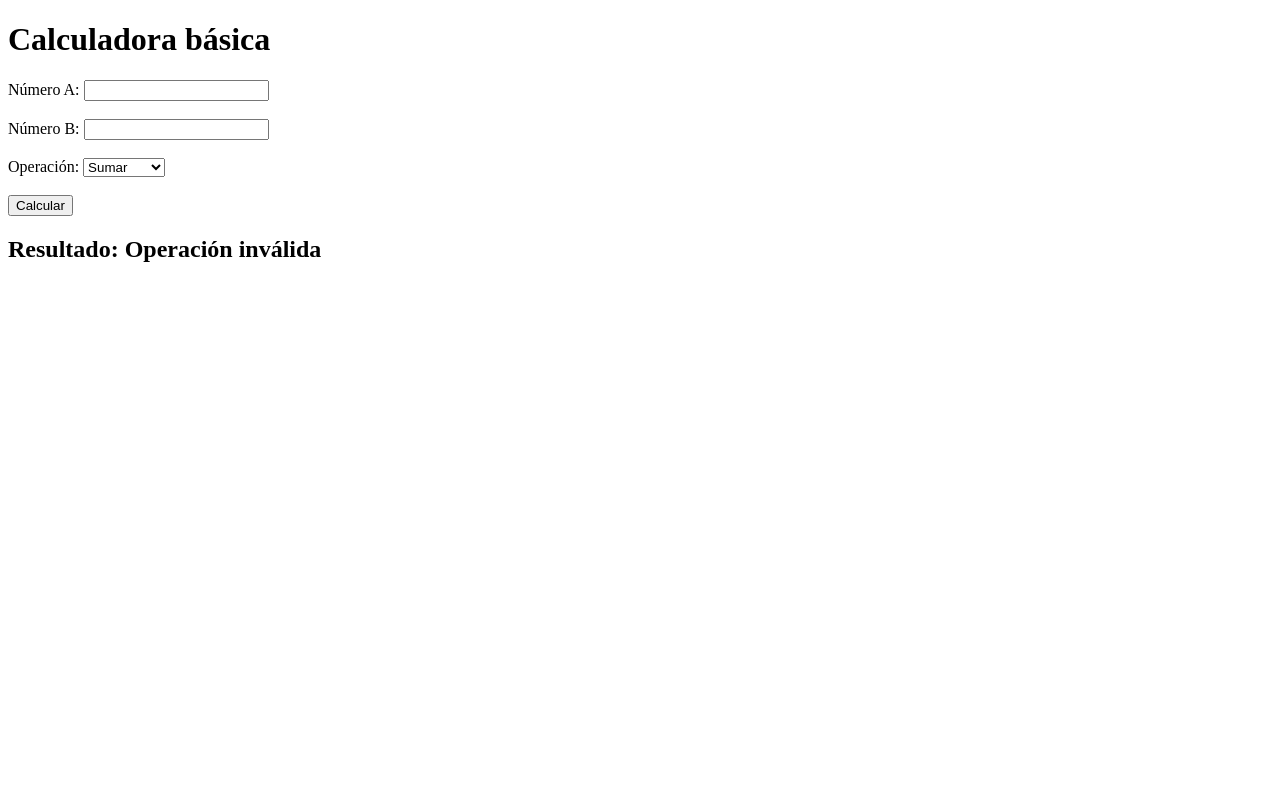
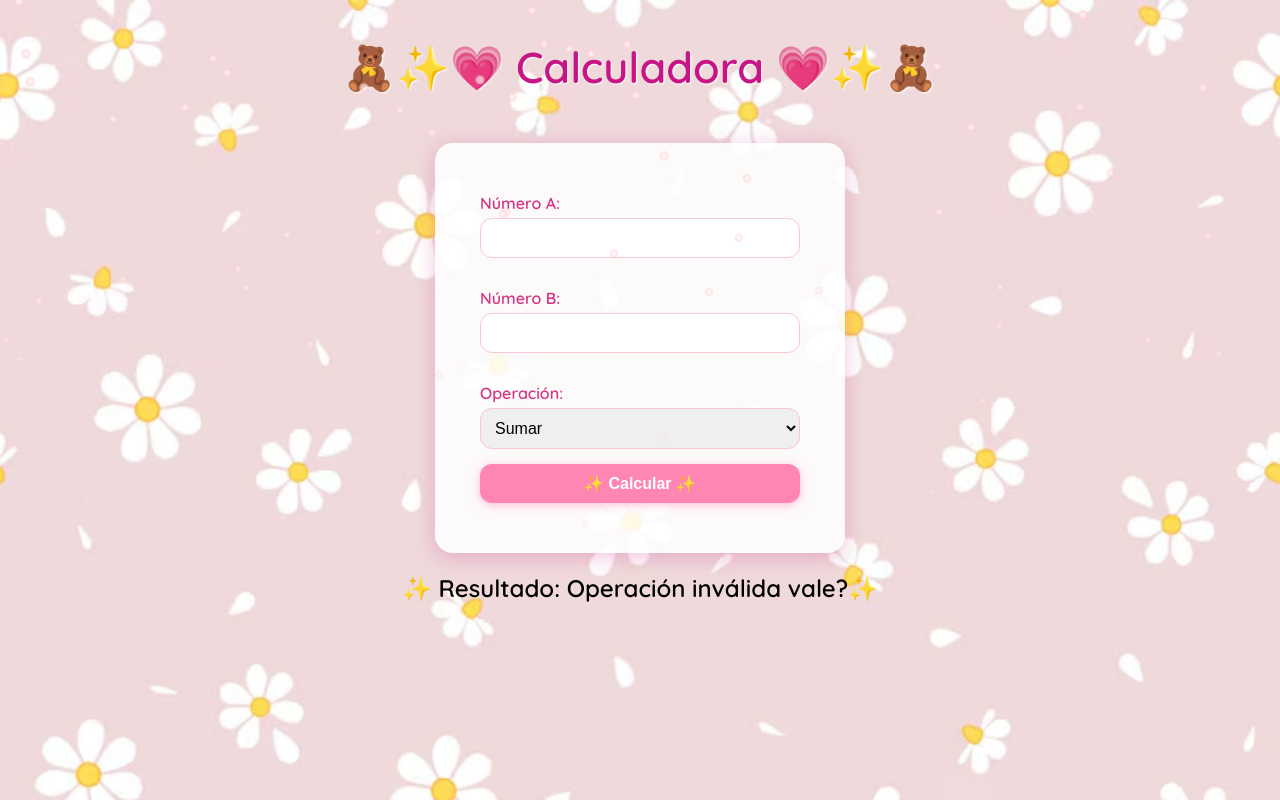
Before and after one commit to denise-mart/calculadora-ci, a Flask app: page /calcular in a window 1280 px wide. Run offline with Flask 3, Linux system fonts and the light colour scheme.

Commit message:
upgraded: html

```diff
--- a/templates/index.html
+++ b/templates/index.html
@@ -2,29 +2,147 @@
 <html lang="es">
 <head>
   <meta charset="UTF-8">
-  <title>Calculadora CI</title>
+  <title>Calculadora 💗✨🧸</title>
+  <link href="https://fonts.googleapis.com/css2?family=Quicksand:wght@400;600&display=swap" rel="stylesheet">
+  <style>
+    body {
+      font-family: 'Quicksand', sans-serif;
+      background: url('{{ url_for("static", filename="background.png") }}');
+      background-size: cover;
+      background-repeat: repeat;
+      margin: 0;
+      padding: 0;
+      display: flex;
+      flex-direction: column;
+      align-items: center;
+      overflow-x: hidden;
+    }
+
+    .glitter {
+      position: fixed;
+      width: 10px;
+      height: 10px;
+      background: radial-gradient(#fff, #ffb6c1);
+      border-radius: 50%;
+      animation: glitter-fall linear infinite;
+      opacity: 0.6;
+      pointer-events: none;
+    }
+
+    @keyframes glitter-fall {
+      0% {
+        transform: translateY(-10px) scale(1);
+        opacity: 0.9;
+      }
+      100% {
+        transform: translateY(100vh) scale(0.5);
+        opacity: 0;
+      }
+    }
+
+    h1 {
+      color: #c71585;
+      margin-top: 40px;
+      font-size: 2.7em;
+      text-shadow: 1px 1px 2px #fff;
+      font-weight: 600;
+    }
+
+    form {
+      background: #ffffffdd;
+      padding: 35px 45px;
+      border-radius: 18px;
+      box-shadow: 0 4px 20px rgba(199, 21, 133, 0.25);
+      margin-top: 20px;
+      width: 320px;
+    }
+
+    label {
+      display: block;
+      margin: 15px 0 5px;
+      font-weight: 600;
+      color: #d63384;
+    }
+
+    input, select, button {
+      width: 100%;
+      padding: 10px;
+      font-size: 1em;
+      margin-bottom: 15px;
+      border-radius: 12px;
+      border: 1px solid #f7c7d4;
+      box-sizing: border-box;
+    }
+
+    button {
+      background-color: #ff85b3;
+      color: white;
+      font-weight: bold;
+      cursor: pointer;
+      border: none;
+      transition: background-color 0.3s ease;
+      box-shadow: 0 2px 10px rgba(255, 133, 179, 0.5);
+    }
+
+    button:hover {
+      background-color: #e0679f;
+    }
+
+    h2.resultado {
+      margin-top: 25px;
+      color: #f82e7c;
+      background: #fff7fa;
+      padding: 12px 20px;
+      border-radius: 14px;
+      box-shadow: 0 0 15px rgba(255, 192, 203, 0.3);
+      animation: glitter-text 1.2s ease-in-out infinite alternate;
+    }
+
+    @keyframes glitter-text {
+      from {
+        text-shadow: 0 0 5px #ffb6c1, 0 0 10px #ff69b4;
+      }
+      to {
+        text-shadow: 0 0 10px #ffb6c1, 0 0 20px #ff69b4;
+      }
+    }
+  </style>
 </head>
 <body>
-  <h1>Calculadora básica</h1>
+  <h1>🧸✨💗 Calculadora 💗✨🧸</h1>
   <form action="/calcular" method="get">
     <label for="a">Número A:</label>
-    <input type="number" name="a" step="any" required><br><br>
+    <input type="number" name="a" step="any" required>
 
     <label for="b">Número B:</label>
-    <input type="number" name="b" step="any" required><br><br>
+    <input type="number" name="b" step="any" required>
 
     <label for="op">Operación:</label>
     <select name="op">
       <option value="sumar">Sumar</option>
       <option value="restar">Restar</option>
       <option value="multiplicar">Multiplicar</option>
-    </select><br><br>
+    </select>
 
-    <button type="submit">Calcular</button>
+    <button type="submit">✨ Calcular ✨</button>
   </form>
 
-  {% if resultado is defined %}
-    <h2>Resultado: {{ resultado }}</h2>
-  {% endif %}
+ {% if resultado is defined %}
+  <h2 class="resultado-glitter">✨ Resultado: {{ resultado }} vale?✨</h2>
+
+  {% raw %}
+  <script>
+    for (let i = 0; i < 60; i++) {
+      let g = document.createElement('div');
+      g.classList.add('glitter');
+      g.style.left = Math.random() * 100 + 'vw';
+      g.style.top = -Math.random() * 100 + 'px';
+      g.style.animationDuration = (3 + Math.random() * 3) + 's';
+      document.body.appendChild(g);
+    }
+  </script>
+  {% endraw %}
+{% endif %}
+
 </body>
 </html>
```
Also changed, not shown: static/background.png (added).
